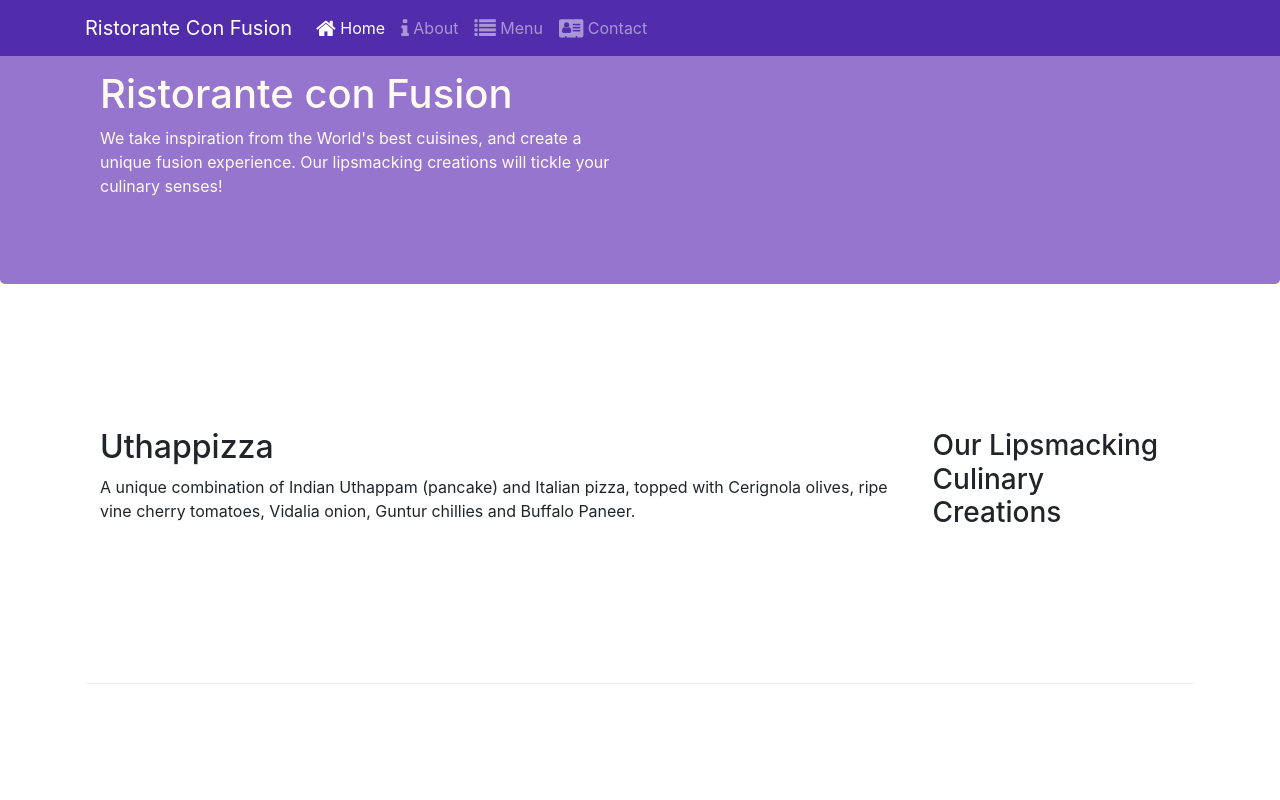
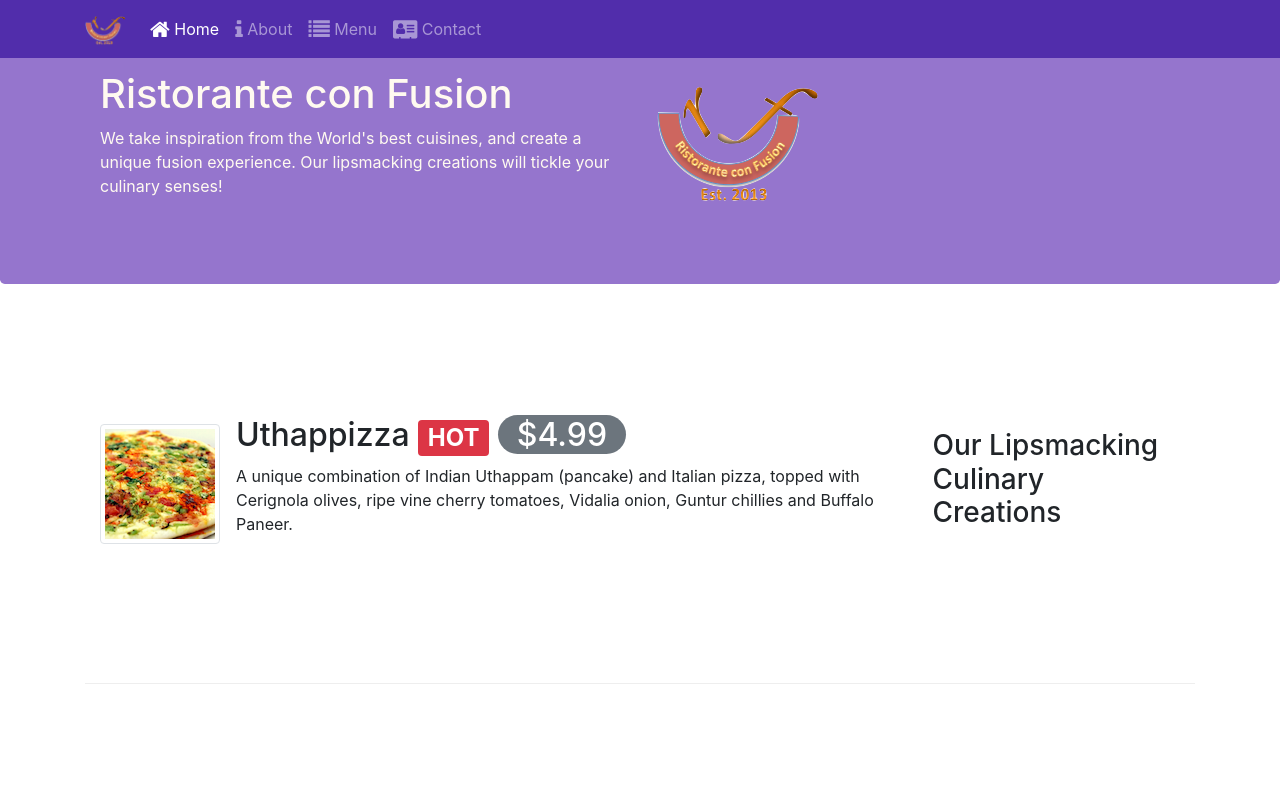
Before and after one commit to faiqalii/BASICWEB, a website: page index.html in a window 1280 px wide. Shown: the top 800 px of the page. Drawn offline with nearby package versions, Linux system fonts and the light colour scheme.

Commit message:
images media alerting badges

```diff
--- a/index.html
+++ b/index.html
@@ -21,7 +21,9 @@
             <button class="navbar-toggler" type="button" data-toggle="collapse" data-target="#Navbar">
                 <span class="navbar-toggler-icon"></span>
             </button>
-            <a class="navbar-brand" href="#">Ristorante Con Fusion</a>
+            <a class="navbar-brand" href="#">
+                <img src="img/logo.png" height="30" width="41">
+            </a>
             <div class="collapse navbar-collapse" id="Navbar">
                 <ul class="navbar-nav mr-auto">
                     <li class="nav-item active"><a class="nav-link" href="#"><span class="fa fa-home fa-lg"></span> Home</a></li>
@@ -40,7 +42,8 @@
                     <h1>Ristorante con Fusion</h1>
                     <p>We take inspiration from the World's best cuisines, and create a unique fusion experience. Our lipsmacking creations will tickle your culinary senses!</p>
                 </div>
-                <div class="col-12 col-sm">
+                <div class="col-12 col-sm align-self-center">
+                    <img src="img/logo.png" class="img-fluid">
                 </div>
             </div>
         </div>
@@ -52,8 +55,17 @@
                 <h3>Our Lipsmacking Culinary Creations</h3>
             </div>
             <div class="col col-sm order-sm-first col-md">
-                <h2>Uthappizza</h2>
-                <p>A unique combination of Indian Uthappam (pancake) and Italian pizza, topped with Cerignola olives, ripe vine cherry tomatoes, Vidalia onion, Guntur chillies and Buffalo Paneer.</p>
+                <div class="media">
+                    <img class="d-flex mr-3 img-thumbnail align-self-center" src="img/uthappizza.png" alt="Uthappizza">
+                    <div class="media-body">
+                        <h2 class="mt-0 media-heading">
+                            Uthappizza
+                             <span class="badge badge-danger">HOT</span>
+                             <span class="badeg badge-pill badge-secondary">$4.99</span>
+                        </h2>
+                        <p class="d-none d-sm-block">A unique combination of Indian Uthappam (pancake) and Italian pizza, topped with Cerignola olives, ripe vine cherry tomatoes, Vidalia onion, Guntur chillies and Buffalo Paneer.</p>
+                    </div>
+                </div>
             </div>
         </div>
 
@@ -73,9 +85,14 @@
                 <h3>Meet our Culinary Specialists</h3>
             </div>
             <div class="col col-sm order-sm-first col-md">
-                <h2>Alberto Somayya</h2>
-                <h4>Executive Chef</h4>
-                <p>Award winning three-star Michelin chef with wide International experience having worked closely with whos-who in the culinary world, he specializes in creating mouthwatering Indo-Italian fusion experiences. </p>
+                <div class="media">
+                    <img class="d-flex mr-3 img-thumbnail align-self-center" src="img/alberto.png" alt="Alberto Somayya">
+                    <div class="media-body">
+                        <h2 class="mt-0">Alberto Somayya</h2>
+                        <h4>Executive Chef</h4>
+                        <p class="d-none d-sm-block">Award winning three-star Michelin chef with wide International experience having worked closely with whos-who in the culinary world, he specializes in creating mouthwatering Indo-Italian fusion experiences. </p>
+                    </div>
+                </div>
             </div>
         </div>
     </div>
```
Also changed, not shown: aboutus.html (+3 -1 lines), contactus.html (+3 -1 lines), img/alberto.png (added), img/buffet.png (added), img/logo.png (added), img/uthappizza.png (added), 1 other file.
